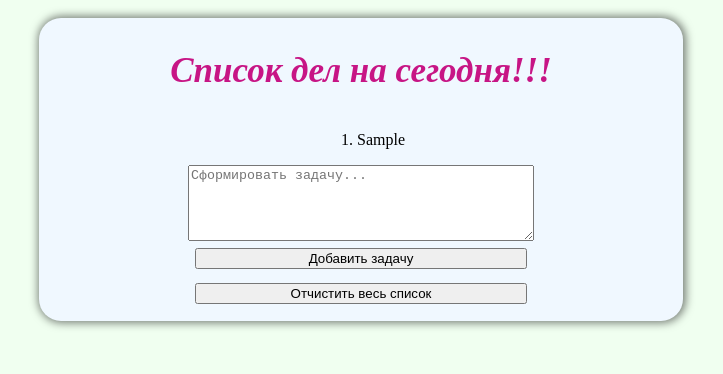
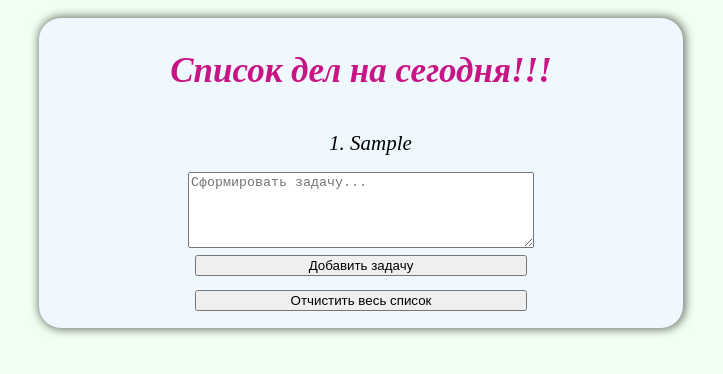
Before and after one commit to Floyd-88/checklist_vue, a Vue app: page / in a window 1280 px wide. Both pictures are taken after typing "Sample" into the empty fields and a click on the button "Добавить задачу". Shown: the top 374 px of the page, without its empty margins (279-1002 px from the left). Built offline with nearby package versions, Linux system fonts and the light colour scheme.

Commit message:
ready task text-tecoration, mounted page save task and ready task

```diff
--- a/src/App.vue
+++ b/src/App.vue
@@ -7,7 +7,7 @@
       <div class="checklist_list">
         <ol class="checklist_list_ul" i-if="tasks">
           <li class="checklist_list_li" v-for="(elem, index) in tasks" :key="index">
-            {{elem}}
+            <span class="checklist_list_li_element"  @click="readyTask($event)">{{elem.name}}</span>
           </li>
         </ol>
       </div>
@@ -23,8 +23,6 @@
 </template>
 
 <script>
-
-
 export default {
   data() {
     return {
@@ -32,19 +30,28 @@ export default {
       tasks: [],
     }
   },
-  created() {
+
+  mounted() {
     let storage = localStorage.getItem("taskStorage");
     if(storage) {
-     this.tasks = JSON.parse(storage)
+      this.tasks = JSON.parse(storage);
     }
-  },
+    this.$nextTick(function () {
+        this.mountedReady()
+    })
+    },
 
   methods: {
     addTask: function () {
-      this.tasks.push(this.task);
-      localStorage.setItem("taskStorage", JSON.stringify(this.tasks))
-      // localStorage.setItem(this.task, 'taskStorage')
-      this.task = "";
+      if(this.task) {
+        this.tasks.push({
+          name:this.task,
+          isEdit: false,
+        });
+        localStorage.setItem("taskStorage", JSON.stringify(this.tasks))
+        // localStorage.setItem(this.task, 'taskStorage')
+        this.task = "";
+      }
     },
 
     removeAllTasks: function () {
@@ -52,11 +59,33 @@ export default {
       localStorage.removeItem('taskStorage')
     },
 
+    readyTask: function(e) {
+      let element_task = e.target;
+     element_task.classList.toggle("decoration_text")
+      this.tasks = this.tasks.map((task) => {
+        if(task.name === element_task.innerHTML) {
+          task.isEdit = !task.isEdit;
+        }
+        return task;
+      })
+      localStorage.setItem("taskStorage", JSON.stringify(this.tasks))
+    },
+
+    mountedReady: function() {
+      let checklist_list_ul = document.querySelectorAll(".checklist_list_li_element")
+      for(let task of this.tasks) {
+        if(task.isEdit) {
+          for(let elem of checklist_list_ul) {
+            if(elem.innerHTML === task.name)
+              elem.classList.add("decoration_text")
+          }
+        }
+      }
+    }
   }
 
 }
 </script>
 
 <style>
-
 </style>
--- a/src/assets/main.css
+++ b/src/assets/main.css
@@ -39,7 +39,13 @@ body {
 }
 
 .checklist_list_li {
+    font-size: 21px;
+    margin: 7px;
+    font-style: italic;
+}
 
+.checklist_list_li_element {
+    cursor: pointer;
 }
 
 .checklist_text {
@@ -55,3 +61,7 @@ body {
 .checklist_text_btn {
     margin: 7px;
 }
+
+.decoration_text {
+    text-decoration: line-through;
+}
```
